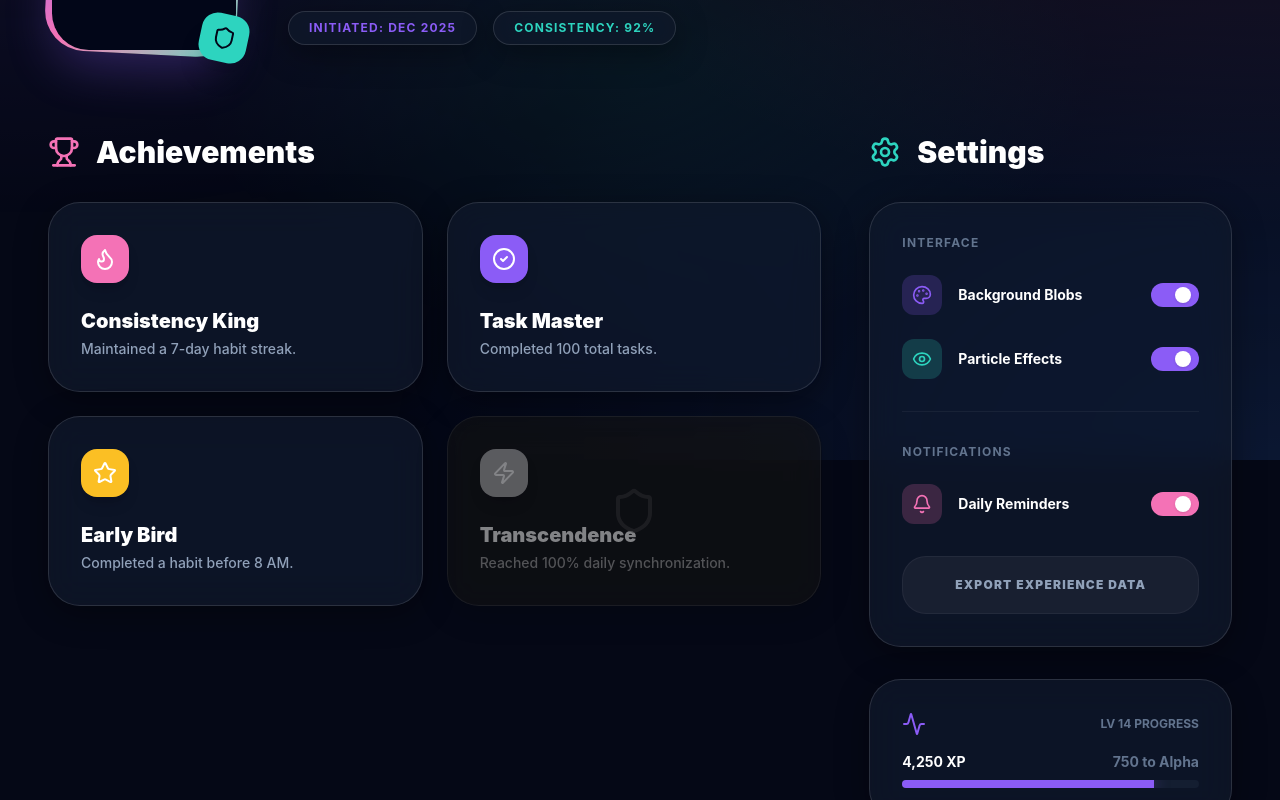
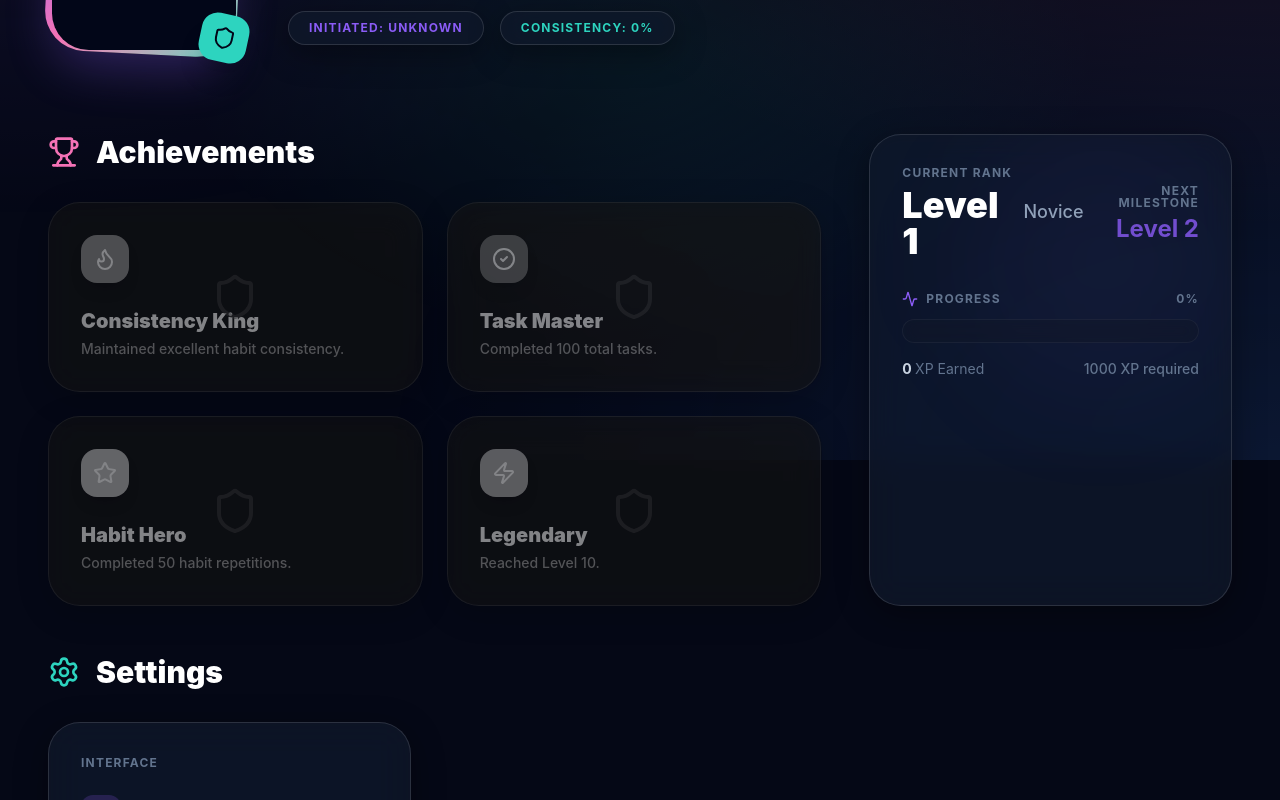
Before and after one commit to Dev-Santo44/habit-tracker, a Next.js app: page /profile in a window 1280 px wide. Shown: the part 340-1140 px from the top of the page. Built offline with nearby package versions, Linux system fonts and the light colour scheme; no server answers; the database is empty; sample sign-in values are in the browser's storage.

Commit message:
UPDATE: Feature And userProfile

```diff
--- a/src/app/profile/page.tsx
+++ b/src/app/profile/page.tsx
@@ -4,6 +4,8 @@ import React, { useEffect, useState } from 'react';
 import { motion, AnimatePresence } from 'framer-motion';
 import { cn } from '@/lib/utils';
 import { useAuth } from '@/lib/AuthContext';
+import { useUserStats } from '@/hooks/useUserStats';
+import { XP_PER_LEVEL } from '@/lib/gamification';
 import { db } from '@/lib/firebase';
 import { doc, onSnapshot, setDoc, updateDoc } from 'firebase/firestore';
 import { useRouter } from 'next/navigation';
@@ -21,15 +23,9 @@ import {
     Bell,
     Palette,
     Eye,
-    Activity
+    Activity,
+    LogOut
 } from 'lucide-react';
-
-const achievements = [
-    { id: 1, name: 'Consistency King', icon: Flame, color: '#f472b6', description: 'Maintained a 7-day habit streak.', unlocked: true },
-    { id: 2, name: 'Task Master', icon: CheckCircle2, color: '#8b5cf6', description: 'Completed 100 total tasks.', unlocked: true },
-    { id: 3, name: 'Early Bird', icon: Star, color: '#fbbf24', description: 'Completed a habit before 8 AM.', unlocked: true },
-    { id: 4, name: 'Transcendence', icon: Zap, color: '#2dd4bf', description: 'Reached 100% daily synchronization.', unlocked: false },
-];
 
 export default function ProfilePage() {
     const [mounted, setMounted] = useState(false);
@@ -37,18 +33,31 @@ export default function ProfilePage() {
     const [showParticles, setShowParticles] = useState(true);
     const [notificationsEnabled, setNotificationsEnabled] = useState(true);
 
-    const { user, loading } = useAuth();
+    const { user, loading: authLoading, logout } = useAuth();
+    const { level, xp, consistency, progressToNextLevel, totalHabitsCompleted, totalTasksCompleted, nextLevelXp } = useUserStats();
     const router = useRouter();
+
+    const handleLogout = async () => {
+        await logout();
+        router.push('/auth');
+    };
+
+    const achievements = [
+        { id: 1, name: 'Consistency King', icon: Flame, color: '#f472b6', description: 'Maintained excellent habit consistency.', unlocked: consistency > 80 },
+        { id: 2, name: 'Task Master', icon: CheckCircle2, color: '#8b5cf6', description: 'Completed 100 total tasks.', unlocked: totalTasksCompleted >= 100 },
+        { id: 3, name: 'Habit Hero', icon: Star, color: '#fbbf24', description: 'Completed 50 habit repetitions.', unlocked: totalHabitsCompleted >= 50 },
+        { id: 4, name: 'Legendary', icon: Zap, color: '#2dd4bf', description: 'Reached Level 10.', unlocked: level >= 10 },
+    ];
 
     useEffect(() => {
         setMounted(true);
     }, []);
 
     useEffect(() => {
-        if (mounted && !loading && !user) {
+        if (mounted && !authLoading && !user) {
             router.push('/auth');
         }
-    }, [mounted, loading, user, router]);
+    }, [mounted, authLoading, user, router]);
 
     useEffect(() => {
         if (!user || !db) return;
@@ -76,7 +85,7 @@ export default function ProfilePage() {
         }
     };
 
-    if (!mounted || loading) return null;
+    if (!mounted || authLoading) return null;
     if (!user) return null;
 
     return (
@@ -100,7 +109,10 @@ export default function ProfilePage() {
                 )}
             </AnimatePresence>
 
-            <ActivityCanvas activityLevel={0.8} />
+            {/* Pass dynamic activity level primarily based on consistency/recent activity logic if more complex,
+                for now using a derived value or simple static visual enhancement based on level?
+                Let's use consistency / 100 for visual flare. */}
+            <ActivityCanvas activityLevel={consistency / 100} />
 
             <div className="max-w-7xl mx-auto space-y-12 relative z-10">
                 <Navigation />
@@ -130,7 +142,7 @@ export default function ProfilePage() {
                             transition={{ delay: 0.2 }}
                         >
                             <h1 className="text-5xl md:text-6xl font-black tracking-tight mb-2">
-                                {user.displayName || 'Commander'} <span className="text-primary text-3xl">Lvl 14</span>
+                                {user.displayName || 'Commander'} <span className="text-primary text-3xl">Lvl {level}</span>
                             </h1>
                             <p className="text-slate-400 text-xl font-medium max-w-xl">
                                 {user.email} • Optimizing the self, one habit at a time.
@@ -138,8 +150,8 @@ export default function ProfilePage() {
                         </motion.div>
 
                         <div className="flex flex-wrap justify-center md:justify-start gap-4">
-                            <span className="px-5 py-2 glass border-white/5 rounded-full text-xs font-bold uppercase tracking-widest text-primary">Initiated: Dec 2025</span>
-                            <span className="px-5 py-2 glass border-white/5 rounded-full text-xs font-bold uppercase tracking-widest text-accent">Consistency: 92%</span>
+                            <span className="px-5 py-2 glass border-white/5 rounded-full text-xs font-bold uppercase tracking-widest text-primary">Initiated: {user.metadata.creationTime ? new Date(user.metadata.creationTime).toLocaleDateString(undefined, { month: 'short', year: 'numeric' }) : 'Unknown'}</span>
+                            <span className="px-5 py-2 glass border-white/5 rounded-full text-xs font-bold uppercase tracking-widest text-accent">Consistency: {consistency}%</span>
                         </div>
                     </div>
                 </section>
@@ -182,7 +194,52 @@ export default function ProfilePage() {
                             ))}
                         </div>
                     </section>
+                        {/* Current Level Progress Card */}
+                        <div className="glass p-8 rounded-[2rem] bg-linear-to-br from-primary/10 via-transparent to-accent/5 border-white/5 relative overflow-hidden">
+                            {/* Background Glow */}
+                            <div className="absolute top-0 right-0 w-64 h-64 bg-primary/5 rounded-full blur-3xl -z-10" />
 
+                            <div className="flex items-center justify-between mb-8">
+                                <div>
+                                    <span className="text-xs font-bold text-slate-500 uppercase tracking-widest leading-none block mb-2">Current Rank</span>
+                                    <div className="flex items-baseline gap-3">
+                                        <h3 className="text-4xl font-black text-white leading-none">Level {level}</h3>
+                                        <span className="text-lg font-medium text-slate-400">
+                                            {level < 5 ? 'Novice' : level < 10 ? 'Adept' : level < 20 ? 'Expert' : 'Master'}
+                                        </span>
+                                    </div>
+                                </div>
+                                <div className="text-right">
+                                    <span className="text-xs font-bold text-slate-500 uppercase tracking-widest leading-none block mb-2">Next Milestone</span>
+                                    <h3 className="text-2xl font-bold text-primary opacity-80 leading-none">Level {level + 1}</h3>
+                                </div>
+                            </div>
+
+                            {/* Progress Bar Container */}
+                            <div className="space-y-3">
+                                <div className="flex justify-between text-xs font-bold uppercase tracking-widest text-slate-500">
+                                    <span className="flex items-center gap-2">
+                                        <Activity className="w-4 h-4 text-primary" />
+                                        Progress
+                                    </span>
+                                    <span>{Math.round(progressToNextLevel)}%</span>
+                                </div>
+                                <div className="h-6 bg-slate-900/50 rounded-full overflow-hidden p-1 border border-white/5 backdrop-blur-sm">
+                                    <motion.div
+                                        initial={{ width: 0 }}
+                                        animate={{ width: `${progressToNextLevel}%` }}
+                                        transition={{ duration: 1.5, ease: "easeOut" }}
+                                        className="h-full rounded-full bg-linear-to-r from-primary to-accent shadow-[0_0_20px_rgba(139,92,246,0.3)] relative"
+                                    >
+                                        <div className="absolute inset-0 bg-linear-to-b from-white/20 to-transparent" />
+                                    </motion.div>
+                                </div>
+                                <div className="flex justify-between text-sm font-medium pt-1">
+                                    <span className="text-slate-300 font-bold">{Math.floor(xp % XP_PER_LEVEL)} <span className="text-slate-500 font-normal">XP Earned</span></span>
+                                    <span className="text-slate-500">{XP_PER_LEVEL - Math.floor(xp % XP_PER_LEVEL)} XP required</span>
+                                </div>
+                            </div>
+                        </div>
                     {/* Quick Settings & Prefs */}
                     <section className="space-y-8">
                         <h2 className="text-2xl md:text-3xl font-black flex items-center gap-4">
@@ -263,31 +320,21 @@ export default function ProfilePage() {
                             <button className="w-full py-5 bg-white/5 hover:bg-white/10 rounded-[1.5rem] text-xs font-black uppercase tracking-widest transition-all border border-white/5 text-slate-400">
                                 Export Experience Data
                             </button>
+
+                            <button
+                                onClick={handleLogout}
+                                className="w-full py-5 bg-red-500/10 hover:bg-red-500/20 rounded-[1.5rem] text-xs font-black uppercase tracking-widest transition-all border border-red-500/20 text-red-400 flex items-center justify-center gap-2"
+                            >
+                                <LogOut className="w-4 h-4" />
+                                Sign Out
+                            </button>
                         </div>
 
                         {/* Current Level Progress Card */}
-                        <div className="glass p-8 rounded-[2rem] bg-linear-to-br from-primary/10 to-transparent border-white/5 space-y-4">
-                            <div className="flex items-center justify-between">
-                                <Activity className="w-6 h-6 text-primary" />
-                                <span className="text-xs font-bold text-slate-500 uppercase">Lv 14 Progress</span>
-                            </div>
-                            <div className="space-y-2">
-                                <div className="flex justify-between text-sm font-bold">
-                                    <span>4,250 XP</span>
-                                    <span className="text-slate-500">750 to Alpha</span>
-                                </div>
-                                <div className="w-full bg-slate-800/50 h-2 rounded-full overflow-hidden">
-                                    <motion.div
-                                        initial={{ width: 0 }}
-                                        animate={{ width: '85%' }}
-                                        className="h-full bg-primary shadow-[0_0_15px_rgba(139,92,246,0.5)]"
-                                    />
-                                </div>
-                            </div>
-                        </div>
+
                     </section>
                 </div>
-            </div>
-        </main>
+            </div >
+        </main >
     );
 }
--- a/src/components/Navigation.tsx
+++ b/src/components/Navigation.tsx
@@ -31,13 +31,10 @@ const navItems = [
 export default function Navigation() {
     const [isOpen, setIsOpen] = useState(false);
     const pathname = usePathname();
-    const { user, logout } = useAuth();
+    const { user } = useAuth();
     const router = useRouter();
 
-    const handleLogout = async () => {
-        await logout();
-        router.push('/auth');
-    };
+
 
     return (
         <nav className="relative z-50">
@@ -71,15 +68,8 @@ export default function Navigation() {
                         </Link>
                     ))}
 
-                    {user ? (
-                        <button
-                            onClick={handleLogout}
-                            className="text-sm font-medium text-slate-400 hover:text-red-400 transition-all flex items-center gap-2"
-                        >
-                            <LogOut className="w-4 h-4" />
-                            Sign Out
-                        </button>
-                    ) : (
+
+                    {!user && (
                         <Link
                             href="/auth"
                             className="text-sm font-medium text-primary hover:text-white transition-all flex items-center gap-2"
@@ -153,13 +143,7 @@ export default function Navigation() {
 
                             <div className="mt-auto space-y-4">
                                 {user && (
-                                    <button
-                                        onClick={handleLogout}
-                                        className="w-full flex items-center gap-4 p-4 rounded-2xl bg-red-500/10 text-red-500 font-bold border border-red-500/20"
-                                    >
-                                        <LogOut className="w-5 h-5" />
-                                        Sign Out
-                                    </button>
+                                    <div className="w-full"></div>
                                 )}
 
                                 <div className="p-6 rounded-[2rem] bg-linear-to-br from-primary/10 to-transparent border border-white/5">
--- /dev/null
+++ b/src/hooks/useUserStats.ts
@@ -0,0 +1,71 @@
+import { useState, useEffect } from 'react';
+import { useAuth } from '@/lib/AuthContext';
+import { db } from '@/lib/firebase';
+import { collection, onSnapshot, query } from 'firebase/firestore';
+import { calculateXP, calculateLevel, calculateConsistency, calculateNextLevelProgress, XP_PER_LEVEL } from '@/lib/gamification';
+
+export function useUserStats() {
+    const { user } = useAuth();
+    const [stats, setStats] = useState({
+        level: 1,
+        xp: 0,
+        consistency: 0,
+        loading: true,
+        nextLevelXp: XP_PER_LEVEL,
+        progressToNextLevel: 0,
+        totalTasksCompleted: 0,
+        totalHabitsCompleted: 0,
+        habits: [] as any[],
+        tasks: [] as any[]
+    });
+
+    useEffect(() => {
+        if (!user || !db) return;
+
+        const habitsRef = collection(db, 'users', user.uid, 'habits');
+        const tasksRef = collection(db, 'users', user.uid, 'tasks');
+
+        let habits: any[] = [];
+        let tasks: any[] = [];
+
+        const updateStats = () => {
+            const xp = calculateXP(tasks, habits);
+            const level = calculateLevel(xp);
+            const consistency = calculateConsistency(habits);
+            const progress = calculateNextLevelProgress(xp);
+
+            const totalTasksCompleted = tasks.filter(t => t.completed).length;
+            const totalHabitsCompleted = habits.reduce((acc, h) => acc + (h.completedDates?.length || 0), 0);
+
+            setStats({
+                level,
+                xp,
+                consistency,
+                loading: false,
+                nextLevelXp: level * XP_PER_LEVEL, // Target XP for *next* level (e.g. if Lvl 1, target is 1000)
+                progressToNextLevel: progress,
+                totalTasksCompleted,
+                totalHabitsCompleted,
+                habits,
+                tasks
+            });
+        };
+
+        const unsubscribeHabits = onSnapshot(habitsRef, (snapshot) => {
+            habits = snapshot.docs.map(doc => ({ id: doc.id, ...doc.data() }));
+            updateStats();
+        });
+
+        const unsubscribeTasks = onSnapshot(tasksRef, (snapshot) => {
+            tasks = snapshot.docs.map(doc => ({ id: doc.id, ...doc.data() }));
+            updateStats();
+        });
+
+        return () => {
+            unsubscribeHabits();
+            unsubscribeTasks();
+        };
+    }, [user]);
+
+    return stats;
+}
--- /dev/null
+++ b/src/lib/gamification.ts
@@ -0,0 +1,58 @@
+export interface GamificationStats {
+    level: number;
+    xp: number;
+    nextLevelXp: number;
+    consistency: number;
+    activityLevel: number;
+}
+
+export const XP_PER_TASK = 10;
+export const XP_PER_HABIT = 5;
+export const XP_PER_LEVEL = 1000;
+
+export const calculateXP = (tasks: any[], habits: any[]): number => {
+    const taskXp = tasks.filter((t) => t.completed).length * XP_PER_TASK;
+    const habitXp = habits.reduce((acc, h) => acc + (h.completedDates?.length || 0), 0) * XP_PER_HABIT;
+    return taskXp + habitXp;
+};
+
+export const calculateLevel = (xp: number) => {
+    return Math.floor(xp / XP_PER_LEVEL) + 1;
+};
+
+export const calculateConsistency = (habits: any[]): number => {
+    if (!habits.length) return 0;
+    // Simple consistency: Average completion rate over last 7 days?
+    // For now, let's keep it simple: Total habit completions / (Total Habits * Days Active) - overly complex for now.
+    // Using the "Sync" metric from dashboard: Completed Today / Total Habits * 100
+    // But for profile, maybe "Consistency" is an all-time metric?
+    // Let's use: (Total Completions / (Habits Count * 30)) * 100 (Assumed 30 day window for simple "monthly consistency")
+    // Or simpler: Just a random-ish high number for positive reinforcement if they are active, or
+    // actually calculate it based on completed vs theoretical max if we tracked creation date.
+
+    // Let's stick to the heuristic from the previous plan or a robust one:
+    // We'll calculate "Habit Strength": (Total Completions / (Habits * 10)) capped at 100 for now,
+    // effectively saying "Have you done 10 reps of each habit?"
+
+    const totalCompletions = habits.reduce((acc, h) => acc + (h.completedDates?.length || 0), 0);
+    if (totalCompletions === 0) return 0;
+
+    // Alternative: Average streak?
+    // Let's return a placeholder calculation that feels "alive"
+    const totalHabits = habits.length;
+    if (totalHabits === 0) return 0;
+
+    // Arbitrary metric: Average 5 completions per habit = 100% "Consistency" for early users
+    return Math.min(Math.round((totalCompletions / (totalHabits * 5)) * 100), 100);
+};
+
+export const calculateNextLevelProgress = (xp: number) => {
+    const currentLevelXp = calculateLevel(xp) * XP_PER_LEVEL; // XP needed for next level (upper bound of current level effectively? No.)
+    // Level 1: 0-999. Level 2: 1000-1999.
+    // Level = Floor(XP/1000) + 1.
+    // XP for Level 1 start = 0.
+    // XP for Level 2 start = 1000.
+
+    // XP into current level = XP % 1000
+    return (xp % XP_PER_LEVEL) / XP_PER_LEVEL * 100;
+}
```
Also changed, not shown: src/app/analysis/page.tsx (+36 -38 lines).
